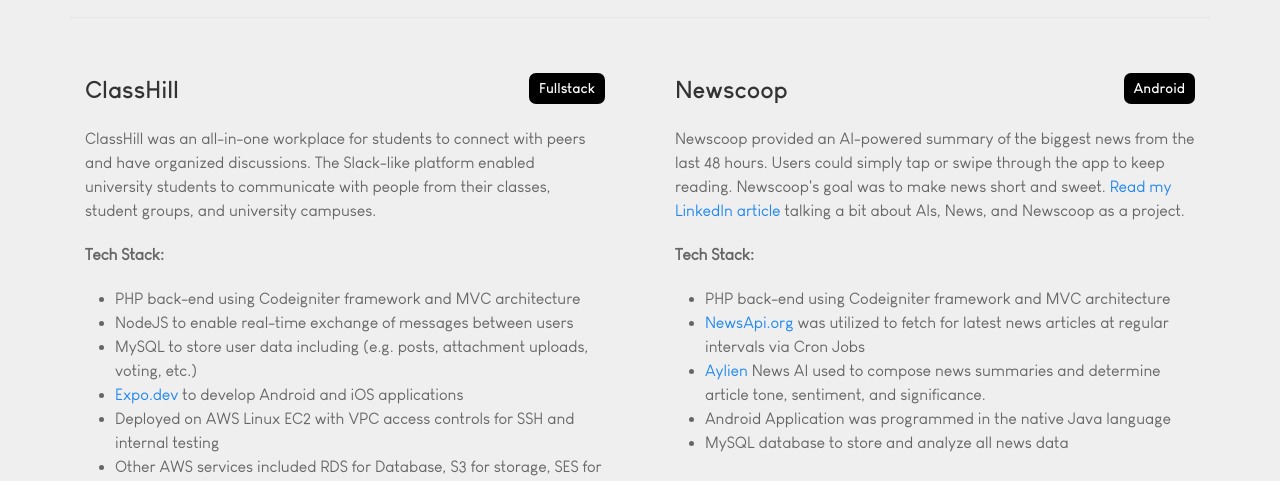
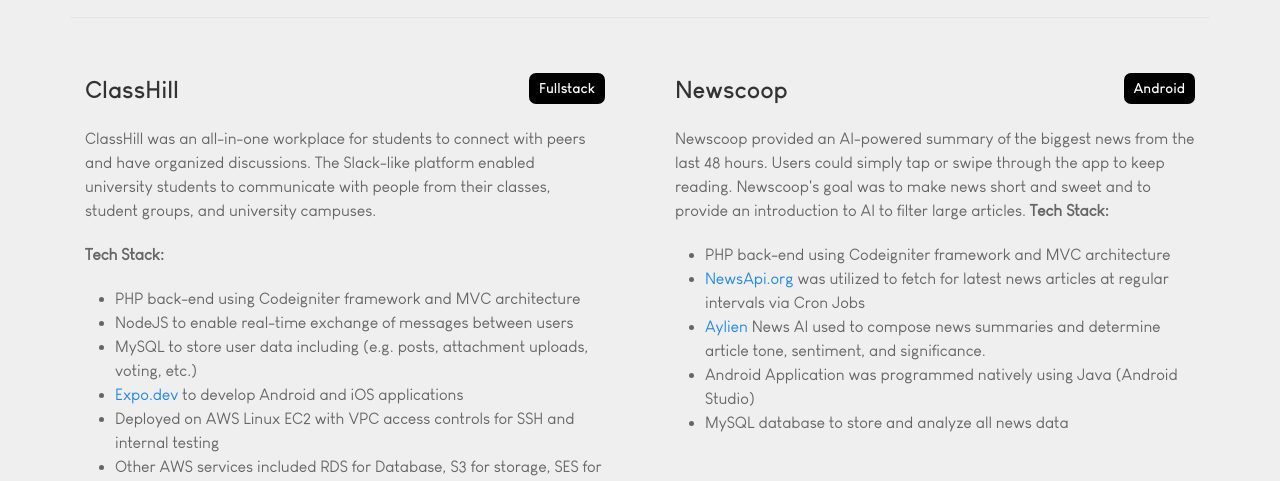
Before and after one commit to seanzia/seanzia.github.io, a plain HTML site: page index.html in a window 1280 px wide. Shown: the part 1444-1925 px from the top of the page. Drawn offline with nearby package versions, Linux system fonts and the light colour scheme; grey boxes are pictures that could not be loaded.

Commit message:
Update index.html

```diff
--- a/index.html
+++ b/index.html
@@ -155,13 +155,13 @@
                      <div class="uk-card uk-card-body uk-padding-remove">
                         <div class="uk-padding-small uk-text-left">
                            <h3>Newscoop <span class="uk-text-small uk-item-highlight">Android</span></h3>
-                           <p>Newscoop provided an AI-powered summary of the biggest news from the last 48 hours. Users could simply tap or swipe through the app to keep reading. Newscoop's goal was to make news short and sweet. <a href="https://www.linkedin.com/pulse/working-ai-musthsan-sean-zia/" target="_blank">Read my LinkedIn article</a> talking a bit about AIs, News, and Newscoop as a project.</p>
+                           <p>Newscoop provided an AI-powered summary of the biggest news from the last 48 hours. Users could simply tap or swipe through the app to keep reading. Newscoop's goal was to make news short and sweet and to provide an introduction to AI to filter large articles.
                           <b>Tech Stack:</b>
                            <ul>
                               <li>PHP back-end using Codeigniter framework and MVC architecture</li>
                               <li><a href="https://newsapi.org/" target="_blank">NewsApi.org</a> was utilized to fetch for latest news articles at regular intervals via Cron Jobs</li>
                               <li><a href="https://aylien.com/" target="_blank">Aylien</a> News AI used to compose news summaries and determine article tone, sentiment, and significance.</li>
-                              <li>Android Application was programmed in the native Java language</li>
+                              <li>Android Application was programmed natively using Java (Android Studio)</li>
                               <li>MySQL database to store and analyze all news data</li>
                            </ul>
                         </div>
```
